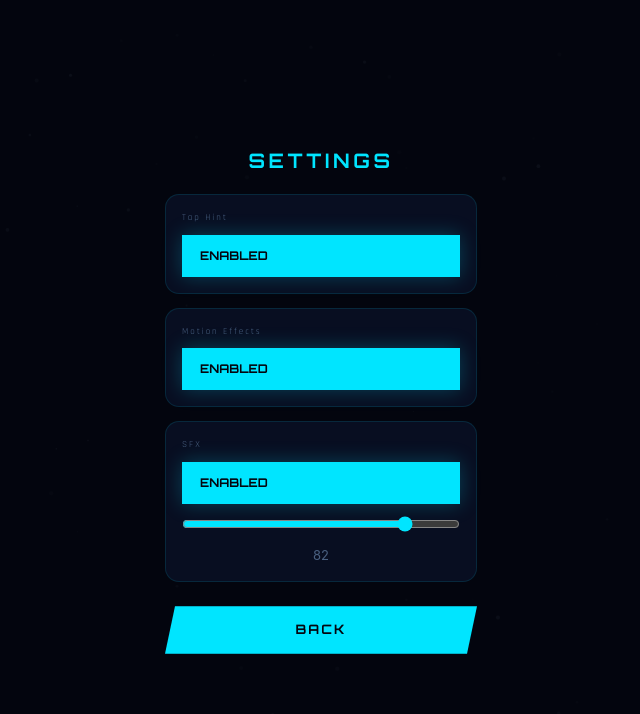
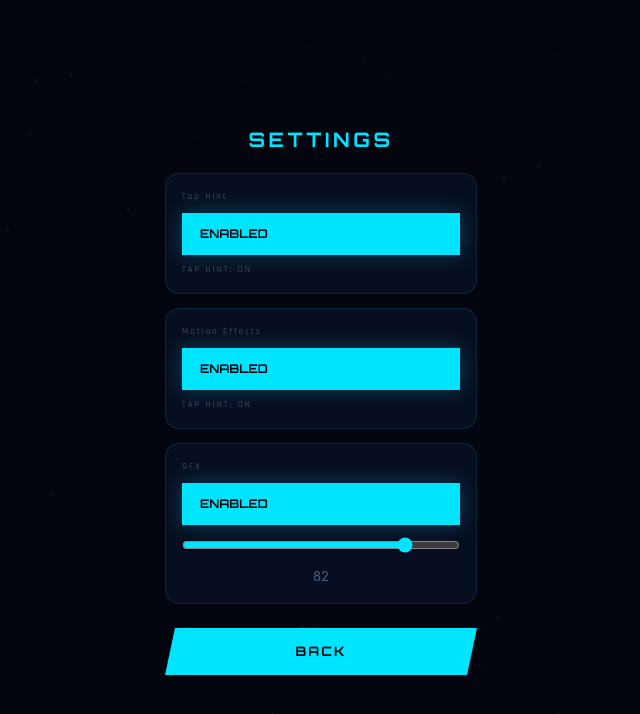
Before and after one commit to joshcost4/gravity-flip, a React (Vite) app: page / in a window 1280 px wide. Both pictures are taken after a click on the button "SETTINGS". Shown: the top 714 px of the page, without its empty margins (319-959 px from the left). Built offline with nearby package versions, Linux system fonts and the light colour scheme.

Commit message:
Settings tap hint toggle

```diff
--- a/src/app/App.tsx
+++ b/src/app/App.tsx
@@ -1325,11 +1325,25 @@ function SettingsScreen({ showHint, motionEnabled, sfxEnabled, sfxVolume, onTogg
               >
                 {item.value ? "ENABLED" : "DISABLED"}
               </button>
+              <div
+                style={{
+                  ...raj,
+                  marginTop: "8px",
+                  color: "#4a6080",
+                  fontSize: "9px",
+                  letterSpacing: "0.22em",
+                  textTransform: "uppercase",
+                }}
+              >
+                Tap hint: {item.value ? "ON" : "OFF"}
+              </div>
             </div>
           ))}
+
           <div style={{ background: "#080e21", padding: "16px", border: "1px solid rgba(0,229,255,0.12)", borderRadius: "14px", textAlign: "left" }}>
             <div style={{ ...raj, color: "#4a6080", fontSize: "9px", letterSpacing: "0.22em", marginBottom: "10px" }}>SFX</div>
             <button
+
               onClick={onToggleSfx}
               style={{
                 ...orb, padding: "12px 18px", fontSize: "12px", fontWeight: 700,
```
Also changed, not shown: 6 other files (tests, documents, lock files or other folders).
